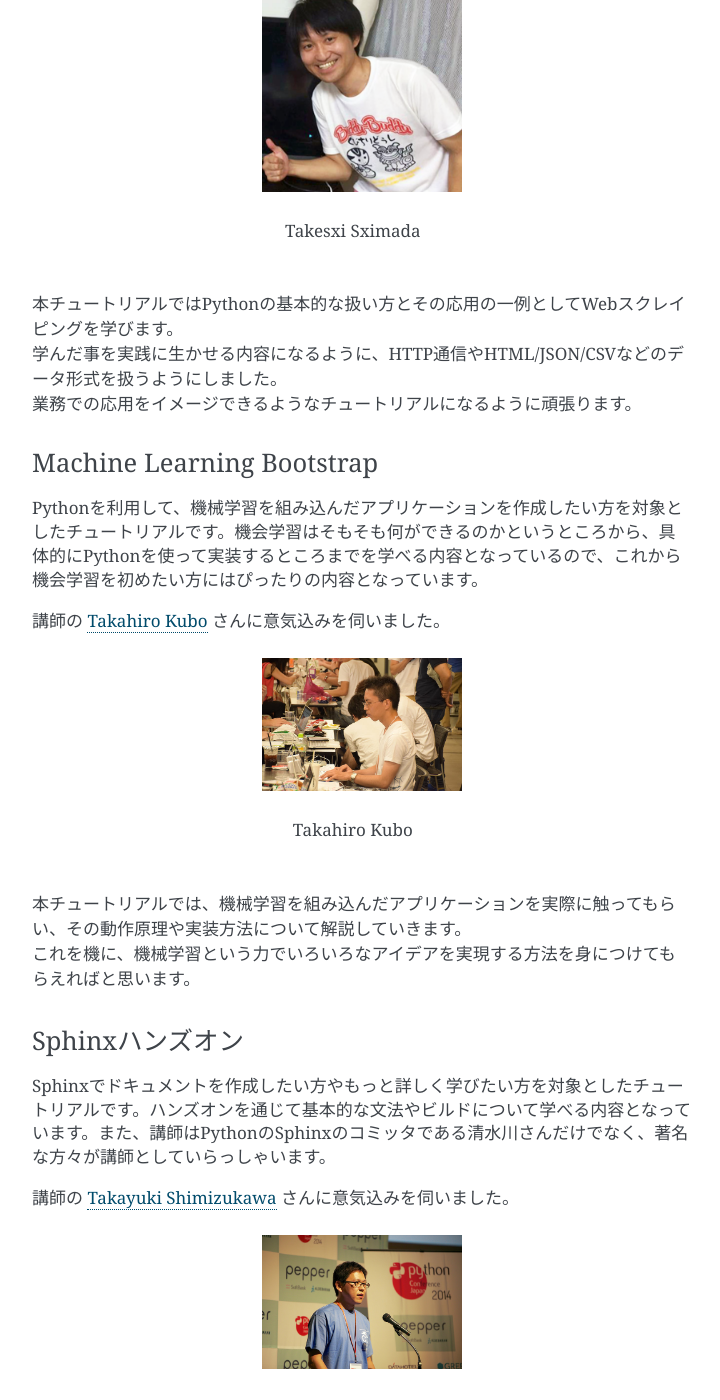
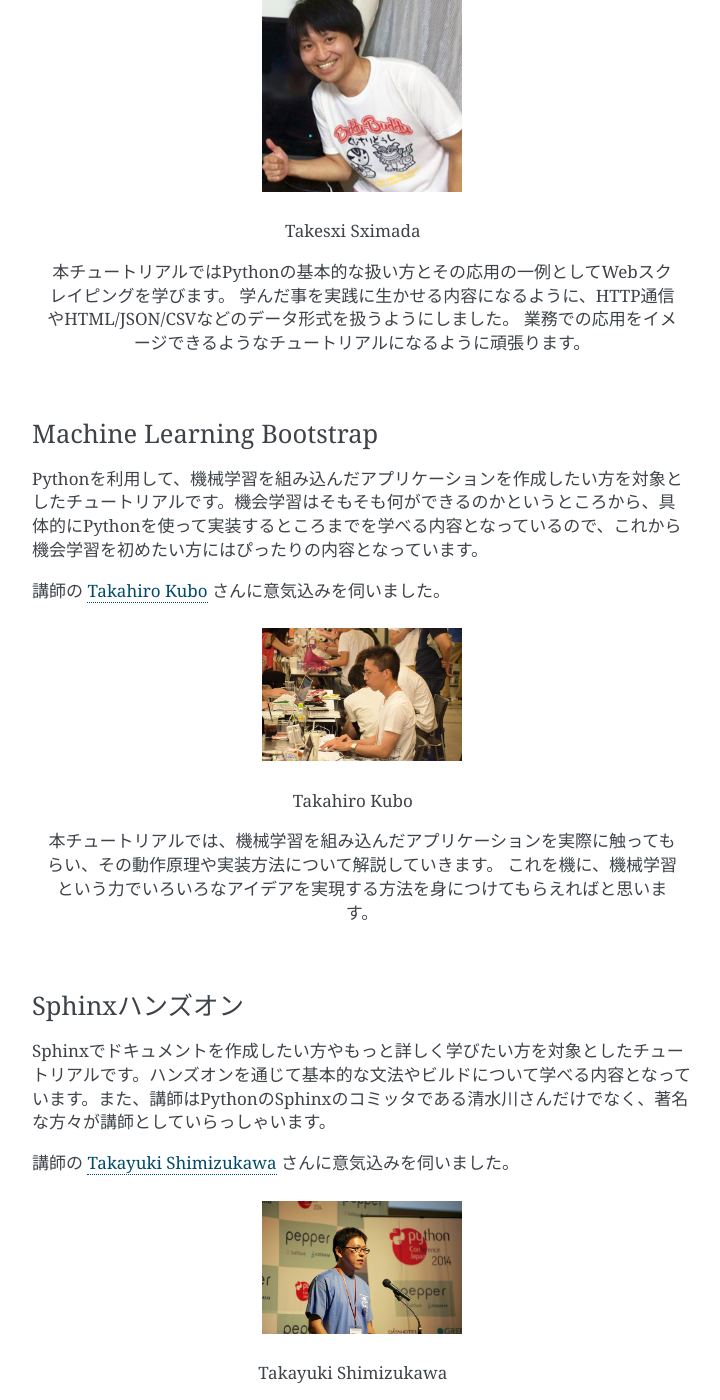
Before and after one commit to pyconjp/reports2015, a Sphinx documentation site: the page built from source/02_program.rst, in a window 1280 px wide and 1400 px high, scrolled down 2273 px. Shown: the whole window, without its empty margins (388-1108 px from the left). Built offline with Sphinx 7.4.7, drawn with Linux system fonts in a browser that asks for light colours; some of the changed text lies outside the part shown.

Commit message:
チュートリアル講師の意気込みを引用にした

```diff
--- a/source/02_program.rst
+++ b/source/02_program.rst
@@ -80,9 +80,9 @@ Pythonを初めて学ぶ方や始めたばかりの方を対象としたチュ
 
    Takesxi Sximada
 
-| 本チュートリアルではPythonの基本的な扱い方とその応用の一例としてWebスクレイピングを学びます。
-| 学んだ事を実践に生かせる内容になるように、HTTP通信やHTML/JSON/CSVなどのデータ形式を扱うようにしました。
-| 業務での応用をイメージできるようなチュートリアルになるように頑張ります。
+   本チュートリアルではPythonの基本的な扱い方とその応用の一例としてWebスクレイピングを学びます。
+   学んだ事を実践に生かせる内容になるように、HTTP通信やHTML/JSON/CSVなどのデータ形式を扱うようにしました。
+   業務での応用をイメージできるようなチュートリアルになるように頑張ります。
 
 Machine Learning Bootstrap
 --------------------------
@@ -96,8 +96,9 @@ Pythonを利用して、機械学習を組み込んだアプリケーション
 
    Takahiro Kubo
 
-| 本チュートリアルでは、機械学習を組み込んだアプリケーションを実際に触ってもらい、その動作原理や実装方法について解説していきます。
-| これを機に、機械学習という力でいろいろなアイデアを実現する方法を身につけてもらえればと思います。
+
+   本チュートリアルでは、機械学習を組み込んだアプリケーションを実際に触ってもらい、その動作原理や実装方法について解説していきます。
+   これを機に、機械学習という力でいろいろなアイデアを実現する方法を身につけてもらえればと思います。
 
 Sphinxハンズオン
 ----------------
@@ -111,9 +112,10 @@ Sphinxでドキュメントを作成したい方やもっと詳しく学びた
 
    Takayuki Shimizukawa
 
-| Sphinxはドキュメントを作りたくなってしまう魔法のツールです。
-| ドキュメントを手軽に書けるようになり、そして書くのが楽しくなります。
-| ハンズオンでは、Sphinxのインストールからはじめていき、ドキュメント作りの楽しさをみなさんにお伝えしたいと思います。
+
+   Sphinxはドキュメントを作りたくなってしまう魔法のツールです。
+   ドキュメントを手軽に書けるようになり、そして書くのが楽しくなります。
+   ハンズオンでは、Sphinxのインストールからはじめていき、ドキュメント作りの楽しさをみなさんにお伝えしたいと思います。
 
 午後 14:00-17:00
 -----------------
@@ -129,7 +131,7 @@ Pythonを使った機械学習に興味がある方を対象としたチュー
 
    Kimikazu Kato
 
-| 本チュートリアルでは、機械学習の入門的説明から始め、実際に手を動かしながら機械学習の評価実験を実行するところまでやります。機械学習というと難しいイメージを持っている人もいるかもしれませんが、特に専門知識を仮定せず、数式はほとんど使わずにできるだけ平易に説明しようと思っています。幅広いバックグラウンドの人たちの参加を期待しています。
+   本チュートリアルでは、機械学習の入門的説明から始め、実際に手を動かしながら機械学習の評価実験を実行するところまでやります。機械学習というと難しいイメージを持っている人もいるかもしれませんが、特に専門知識を仮定せず、数式はほとんど使わずにできるだけ平易に説明しようと思っています。幅広いバックグラウンドの人たちの参加を期待しています。
 
 エンジニアのためのベイズ推定入門：確率論的プログラミングのすすめ
 ----------------------------------------------------------------
@@ -142,7 +144,7 @@ Pythonで統計解析を学びたい方を対象としたチュートリアル
 
    Yuta Kashino
 
-| モダンな統計解析や機械学習の前提知識であるベイズ推定について、事前分布、事後分布、マルコフ連鎖などの概念に翻弄されている技術者を対象として、ベイズ推定を行うための基礎とを身につける講座です。Pythonコードを動かしながらべイズ推定の肝を理解し、確率論的プログラミングを体験することを目指します。
+   モダンな統計解析や機械学習の前提知識であるベイズ推定について、事前分布、事後分布、マルコフ連鎖などの概念に翻弄されている技術者を対象として、ベイズ推定を行うための基礎とを身につける講座です。Pythonコードを動かしながらべイズ推定の肝を理解し、確率論的プログラミングを体験することを目指します。
 
 Python x Edison x AWSではじめる IoT
 ------------------------------------
@@ -156,8 +158,8 @@ IoT(Internet of Things)領域の技術を身につけたい方を対象とした
 
    Takahiro Ikeuchi
 
-| 本チュートリアルは、これからIoTを学び始める第一歩として最適です。IoTの技術要素を学ぶには、デバイスと、デバイスの通信先となるサービスが必要です。本チュートリアルは、参加者の方がPythonのコードを書けば実際にIoTの面白さを体験できるよう、必要な環境を提供します。
-| Python x IoT x AWSの可能性を体感できる身のあるチュートリアルとなるよう絶賛準備中です。当日、みなさまとお会いできることを楽しみにしています。
+   本チュートリアルは、これからIoTを学び始める第一歩として最適です。IoTの技術要素を学ぶには、デバイスと、デバイスの通信先となるサービスが必要です。本チュートリアルは、参加者の方がPythonのコードを書けば実際にIoTの面白さを体験できるよう、必要な環境を提供します。
+   Python x IoT x AWSの可能性を体感できる身のあるチュートリアルとなるよう絶賛準備中です。当日、みなさまとお会いできることを楽しみにしています。
 
 その他のプログラム企画
 ======================
```
